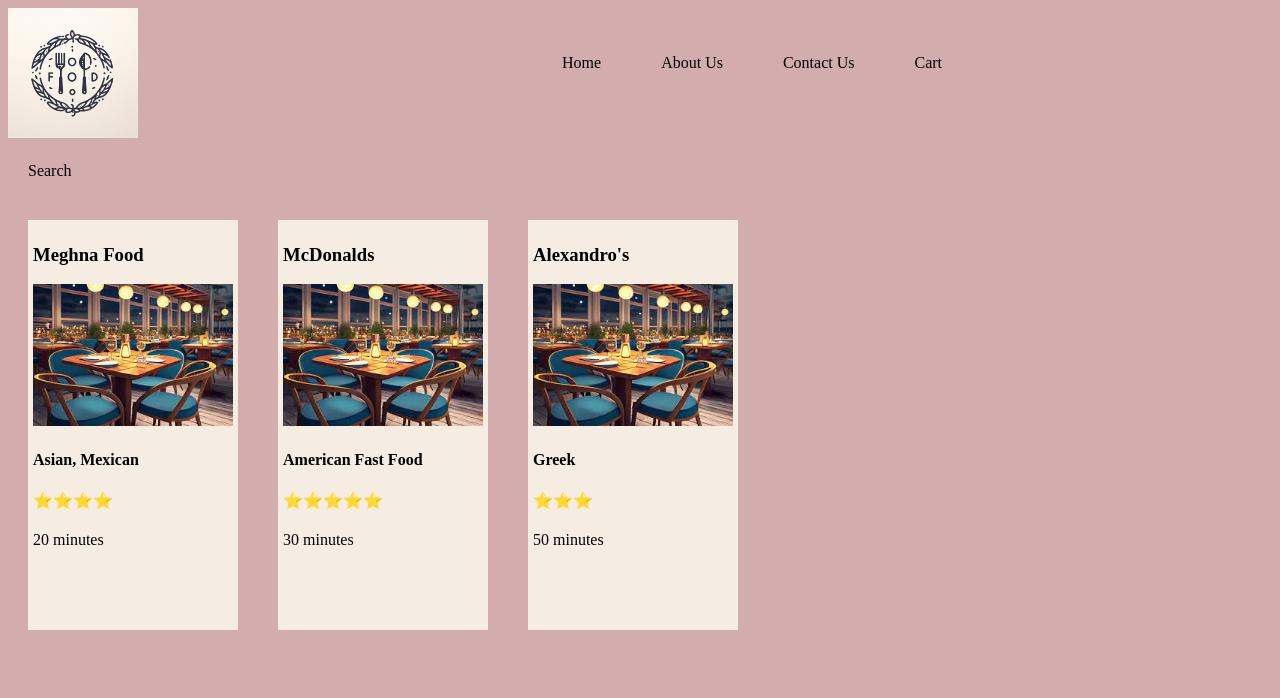
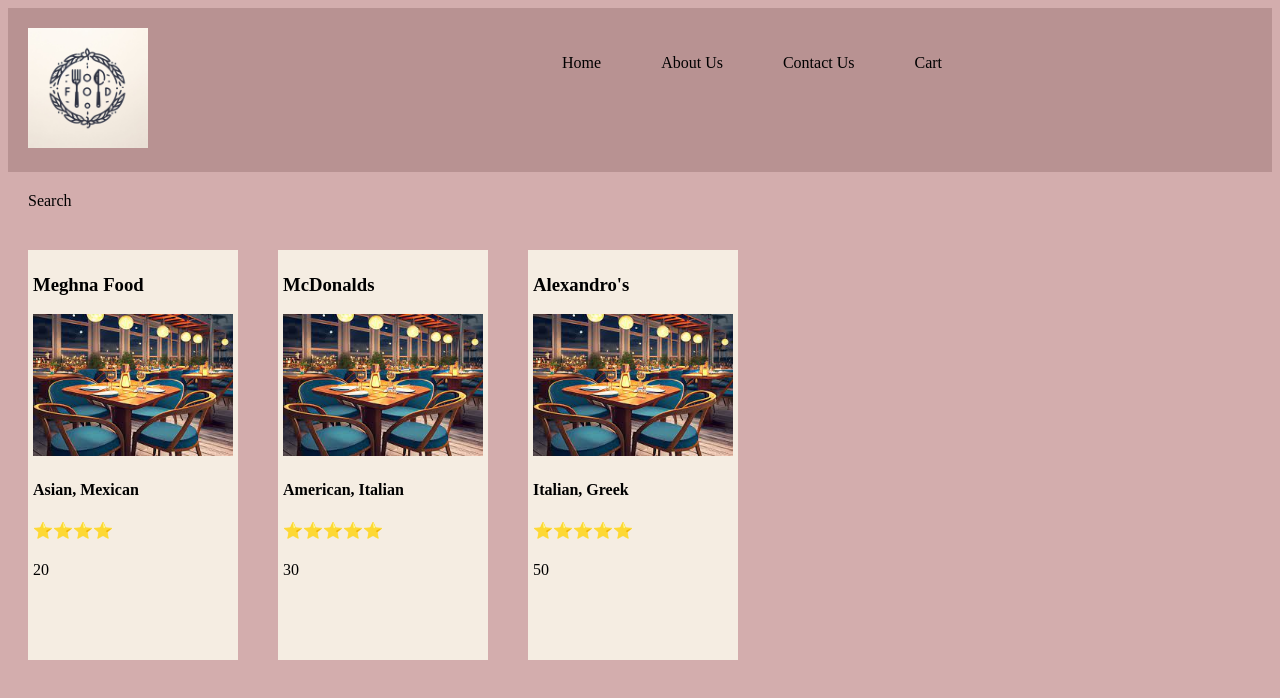
Before and after one commit to rakshapadiyar/Food-Ordering-App, a React (Vite) app: page / in a window 1280 px wide. Shown: the top 698 px of the page. Built offline with nearby package versions, Linux system fonts and the light colour scheme.

Commit message:
Sending props as an object

```diff
--- a/App.js
+++ b/App.js
@@ -8,19 +8,41 @@ const stylecard = {
 };
 
 const RestaurantCard = (props) => {
+  const { resObj } = props;
   var s = "";
-  for (let i = 0; i < props.starRating; i++) s = s + "⭐";
+  for (let i = 0; i < resObj.starRating; i++) s = s + "⭐";
   return (
     <div className="res-card" style={stylecard}>
       {/* INline style
     or stylr{{ backgroundColor: "#f5ede2"}} */}
-      <h3>{props.resName}</h3>
+      <h3>{resObj.resName}</h3>
       <img className="res-logo" alt="meghana food" src={meghanaFood} />
-      <h4>{props.cuisine}</h4>
+      <h4>{resObj.cuisine.join(", ")}</h4>
       <h4>{s}</h4>
-      <p>{props.time}</p>
+      <p>{resObj.time}</p>
     </div>
   );
+};
+
+const meghnaFoodObj = {
+  resName: "Meghna Food",
+  cuisine: ["Asian", "Mexican"],
+  starRating: 4,
+  time: 20,
+};
+
+const McDonaldsObj = {
+  resName: "McDonalds",
+  cuisine: ["American", "Italian"],
+  starRating: 5,
+  time: 30,
+};
+
+const AlexandrosFoodObj = {
+  resName: "Alexandro's",
+  cuisine: ["Italian", "Greek"],
+  starRating: 5,
+  time: 50,
 };
 
 const Body = () => {
@@ -28,24 +50,9 @@ const Body = () => {
     <div className="body">
       <div className="search">Search</div>
       <div className="res-container">
-        <RestaurantCard
-          resName="Meghna Food"
-          cuisine="Asian, Mexican"
-          starRating="4"
-          time="20 minutes"
-        />
-        <RestaurantCard
-          resName="McDonalds"
-          cuisine="American Fast Food"
-          starRating="5"
-          time="30 minutes"
-        />
-        <RestaurantCard
-          resName="Alexandro's"
-          cuisine="Greek"
-          starRating="3"
-          time="50 minutes"
-        />
+        <RestaurantCard resObj={meghnaFoodObj} />
+        <RestaurantCard resObj={McDonaldsObj} />
+        <RestaurantCard resObj={AlexandrosFoodObj} />
       </div>
     </div>
   );
--- a/index.css
+++ b/index.css
@@ -4,10 +4,15 @@
 .header {
   display: flex;
   justify-content: space-between;
+  background-color: #b89292;
+  width: auto;
+  box-sizing: border-box;
+  position: relative;
 }
 
 .logo {
-  width: 130px;
+  width: 120px;
+  margin: 20px;
 }
 .nav-items {
   padding: 0px 300px;
```
Also changed, not shown: 3 other files (tests, documents, lock files or other folders).
